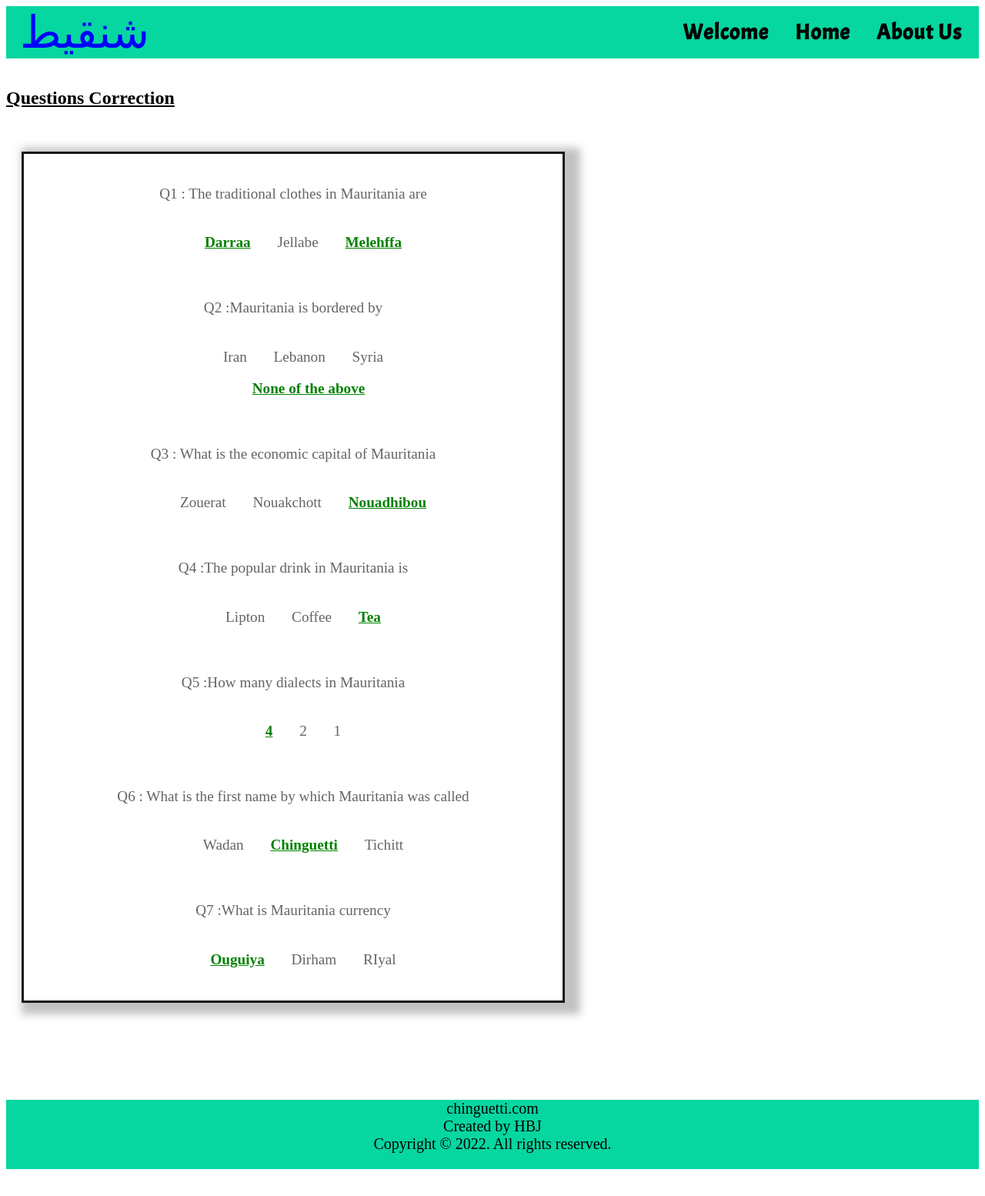
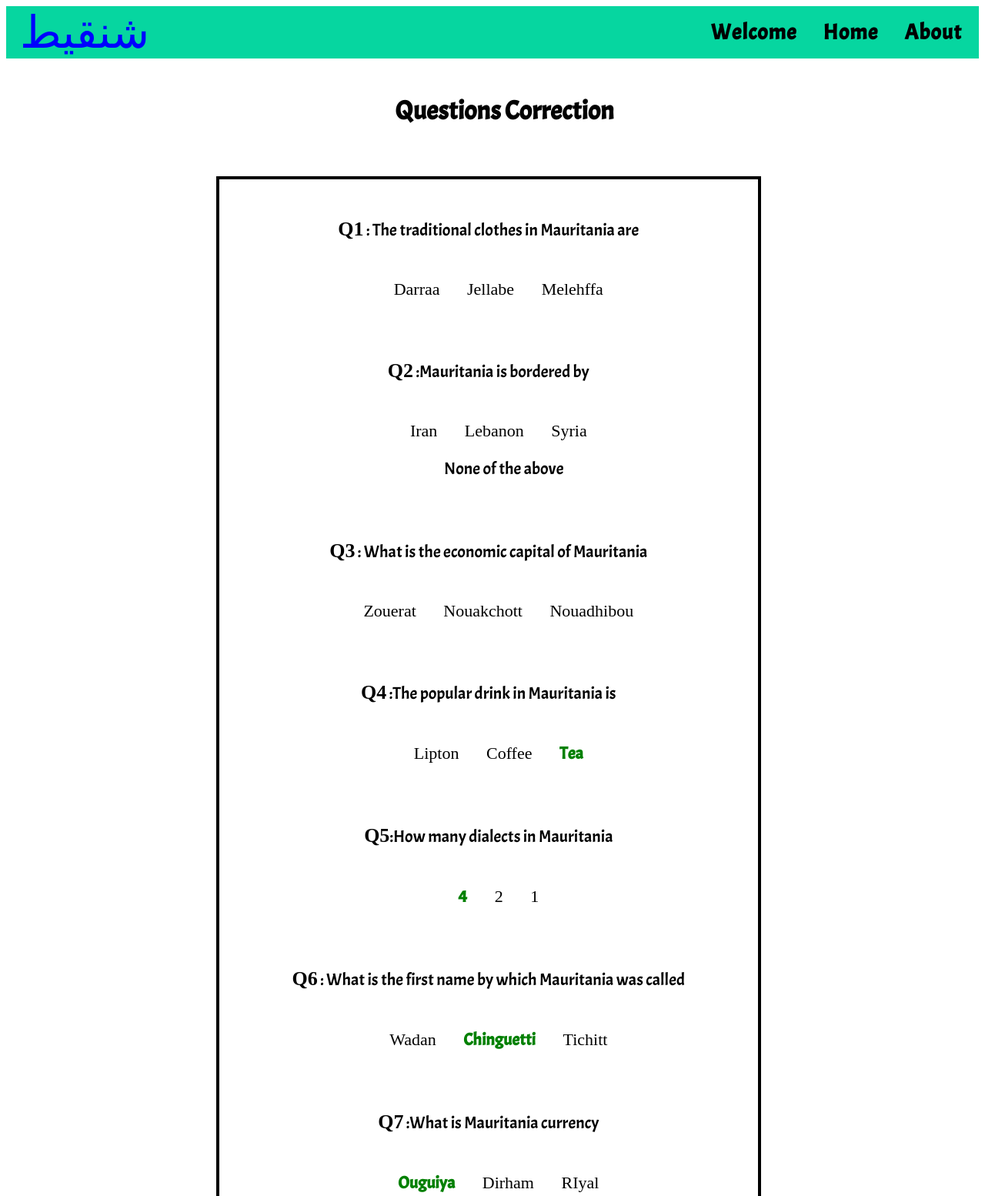
Before and after one commit to babasahi/Chinguetti-Quizz, a plain HTML site: page correction.html in a window 1280 px wide. Shown: the top 1554 px of the page at 77% size. Before the commit the page ends 1527 px from the top, so only its background shows below. Drawn offline with Linux system fonts and the light colour scheme; a web font is replaced by a local one.

Commit message:
finished corection page

```diff
--- a/correction.html
+++ b/correction.html
@@ -8,7 +8,7 @@
     <link rel="stylesheet" href="css/correction_style.css">
      <link rel="stylesheet" href="css/common.css">
 
-	    <title>REPONSE</title>
+	    <title>Correction</title>
 </head>
 <body>
     <header>
@@ -18,21 +18,21 @@
                <li><a href="index.html">Welcome</a></li>
                <li><a href="home.html">Home</a></li>
 
-               <li><a href="about.html">About Us</a></li>
+               <li><a href="about.html">About</a></li>
            </ul>
         </nav>
     </header>
 
 
     <br>
-    <h2 class="title"><ins>Questions Correction</ins></h2>
+    <h2 class="title">Questions Correction</h2>
     <br><br>
 <div>
 
     <form>
 
             <div class="boxy1">
-                <p><br>Q1 : The traditional clothes in Mauritania are<br><br>
+                <p><br> <span >Q1</span> : The traditional clothes in Mauritania are<br><br>
                     <ul>
                         <li class="juste">Darraa</li>
                         <li>Jellabe</li>
@@ -40,7 +40,7 @@
                     </ul>
         </p>
     <p><br><br>
-        Q2 :Mauritania is bordered by<br><br>
+        <span >Q2</span> :Mauritania is bordered by<br><br>
         <ul>
             <li>Iran</li>
             <li>Lebanon</li>
@@ -49,7 +49,7 @@
         </ul>
     </p>
 <p><br><br>
-    Q3 : What is the economic capital of Mauritania<br><br>
+    <span >Q3</span> : What is the economic capital of Mauritania<br><br>
     <ul>
 		<li>Zouerat</li>
 		<li>Nouakchott</li>
@@ -57,34 +57,34 @@
 </ul>
 </p>
 <p><br><br>
-    Q4 :The popular drink in Mauritania is<br><br>
+    <span >Q4</span> :The popular drink in Mauritania is<br><br>
     <ul>
 		<li>Lipton</li>
 		<li>Coffee</li>
-		<li class="juste">Tea</li>
+		<li class="correct">Tea</li>
 	</ul>
 </p>
 <p><br><br>
-    Q5 :How many dialects in Mauritania <br><br>
+    <span >Q5</span>:How many dialects in Mauritania <br><br>
     <ul>
-		<li class="juste">4</li>
+		<li class="correct">4</li>
 		<li>2</li>
 		<li>1</li>
 	</ul>
 </p>
 
 <p><br><br>
-    Q6 : What is the first name by which Mauritania was called<br><br>
+    <span >Q6</span> : What is the first name by which Mauritania was called<br><br>
     <ul>
 		<li>Wadan</li>
-		<li class="juste">Chinguetti</li>
+		<li class="correct">Chinguetti</li>
 		<li>Tichitt</li>
 	</ul>
 </p>
 <p><br><br>
-    Q7 :What is Mauritania currency</br><br>
+    <span >Q7</span> :What is Mauritania currency</br><br>
     <ul>
-		<li class="juste">Ouguiya</li>
+		<li class="correct">Ouguiya</li>
 		<li>Dirham</li>
 		<li>RIyal</li>
 	</ul>
--- a/css/correction_style.css
+++ b/css/correction_style.css
@@ -1,23 +1,36 @@
+.title {
+  font-size: 34px;
+  font-family: "Acme";
+  font-weight: bold;
+  text-decoration: none;
+  margin-left: 40%;
+}
+.boxy1 {
+  position: relative;
+  width: 700px;
+  left: 20%;
 
-/*reponse*/
+  border: 4px solid black;
 
-.boxy1{
-    position: relative;
-   width: 700px;
-    left: 0px;
-   height: 1100px;
-   border: 3px solid rgb(22, 22, 22);
-   box-shadow: 10px 5px 10px 10px rgba(112, 110, 110, 0.418);
-   margin-left: 20px;
-   color: rgb(100, 100, 100);
-   font-size: 120%;
-    justify-content: center;
-    align-items: center;
-    text-align: center;
- }
-.juste
-{
+  margin-left: 20px;
+  font-size: 22px;
+  justify-content: center;
+  align-items: center;
+  text-align: center;
+}
+p {
+  font-size: 22;
+  font-family: bold;
+  font-family: "Acme";
+}
+span {
+  font-size: 26px;
+  color: black;
+  font-weight: Bold;
+  font-family: "Rakkas";
+}
+.correct {
   color: green;
-  text-decoration: underline;
-  font-weight: bold;
+  font-family: "Acme";
+  font-weight: bolder;
 }
```
